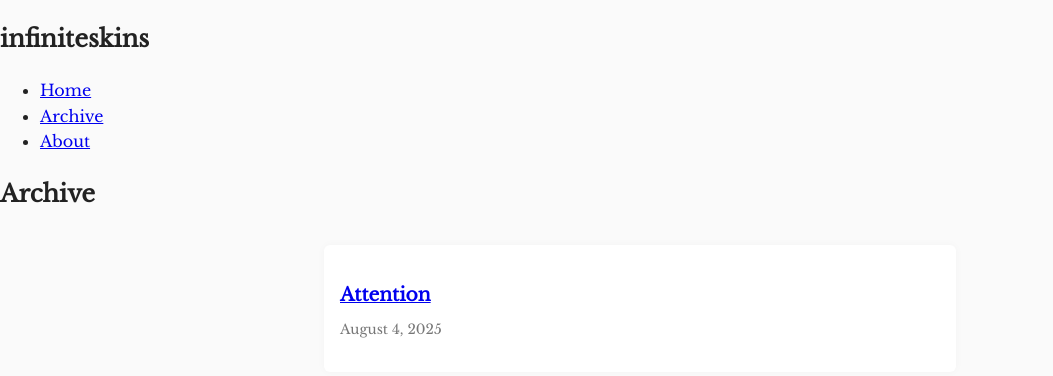
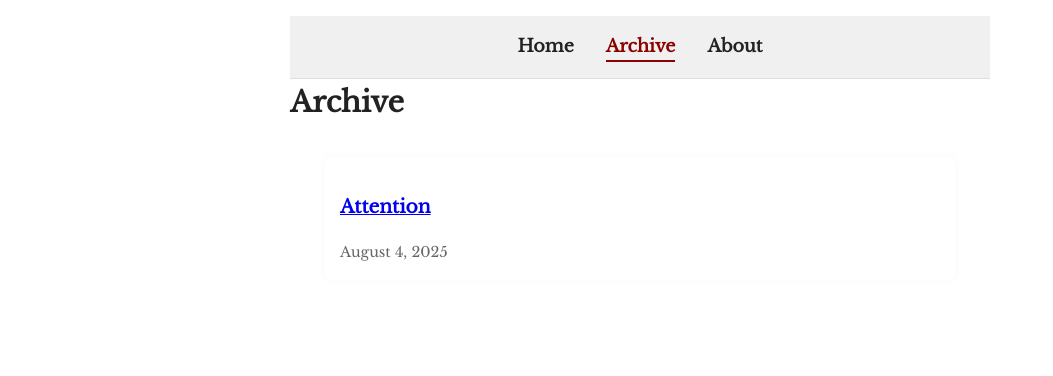
Before and after one commit to infiniteskins/infiniteskins, a plain HTML site: page archive.html in a window 1280 px wide. Shown: the whole page, without its empty margins (0-1053 px from the left). Drawn offline with nearby package versions, Linux system fonts and the light colour scheme.

Commit message:
Update archive.html

```diff
--- a/archive.html
+++ b/archive.html
@@ -5,41 +5,73 @@
   <title>Archive - infiniteskins</title>
   <meta name="viewport" content="width=device-width, initial-scale=1.0" />
   <meta name="description" content="Archive of all posts on infiniteskins." />
-  <meta name="keywords" content="archive, posts, journal, infiniteskins" />
-  <meta name="author" content="infiniteskins" />
-
-  <!-- Classic newspaper-style font -->
   <link rel="stylesheet" href="css/style.css" />
   <link href="https://fonts.googleapis.com/css2?family=Libre+Baskerville&display=swap" rel="stylesheet" />
+  <style>
+    /* Same styles as index.html for consistency */
+    body {
+      margin: 0;
+      font-family: 'Libre Baskerville', serif;
+      background: #fff;
+      color: #222;
+    }
+    .container {
+      max-width: 700px;
+      margin: 1rem auto;
+      padding: 0 1rem;
+    }
+    nav {
+      background: #f0f0f0;
+      padding: 1rem 0;
+      border-bottom: 1px solid #ddd;
+      display: flex;
+      justify-content: center;
+      gap: 2rem;
+      font-weight: 600;
+    }
+    nav a {
+      text-decoration: none;
+      color: #222;
+      font-size: 1.1rem;
+      transition: color 0.3s ease;
+    }
+    nav a:hover, nav a.active {
+      color: #8b0000;
+      border-bottom: 2px solid #8b0000;
+    }
+
+    .post-list h2 {
+      font-size: 1.8rem;
+      margin-top: 0;
+    }
+    .post-list article {
+      margin-bottom: 1rem;
+    }
+    .post-list p.date {
+      font-size: 0.9rem;
+      color: #666;
+      margin: 0.2rem 0 0 0;
+    }
+  </style>
 </head>
 <body>
   <div class="container">
-    <!-- Sidebar Navigation -->
-    <aside class="sidebar">
-      <h1>infiniteskins</h1>
     <nav>
-        <ul>
-          <li><a href="index.html">Home</a></li>
-          <li><a href="archive.html" class="active">Archive</a></li>
-          <li><a href="about.html">About</a></li>
-        </ul>
+      <a href="index.html">Home</a>
+      <a href="archive.html" class="active">Archive</a>
+      <a href="about.html">About</a>
     </nav>
-    </aside>
 
-    <!-- Main Content Area -->
-    <main class="content">
     <section class="post-list">
       <h2>Archive</h2>
 
-        <!-- List all posts here as links -->
       <article class="post">
         <h3><a href="my-first-post.html">Attention</a></h3>
         <p class="date">August 4, 2025</p>
       </article>
 
-
+      <!-- Add more posts here -->
     </section>
-    </main>
   </div>
 </body>
 </html>
```
Lines whose indentation alone changed are shown as unchanged.
